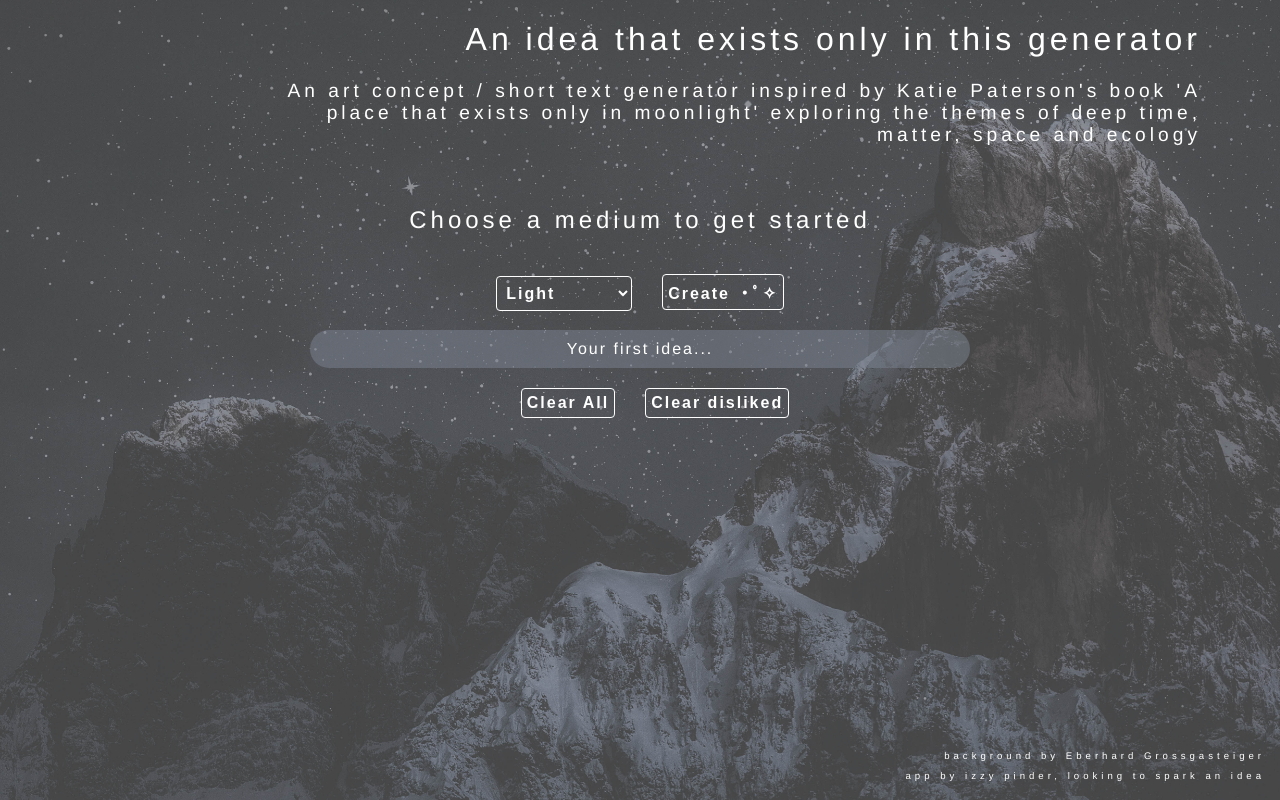
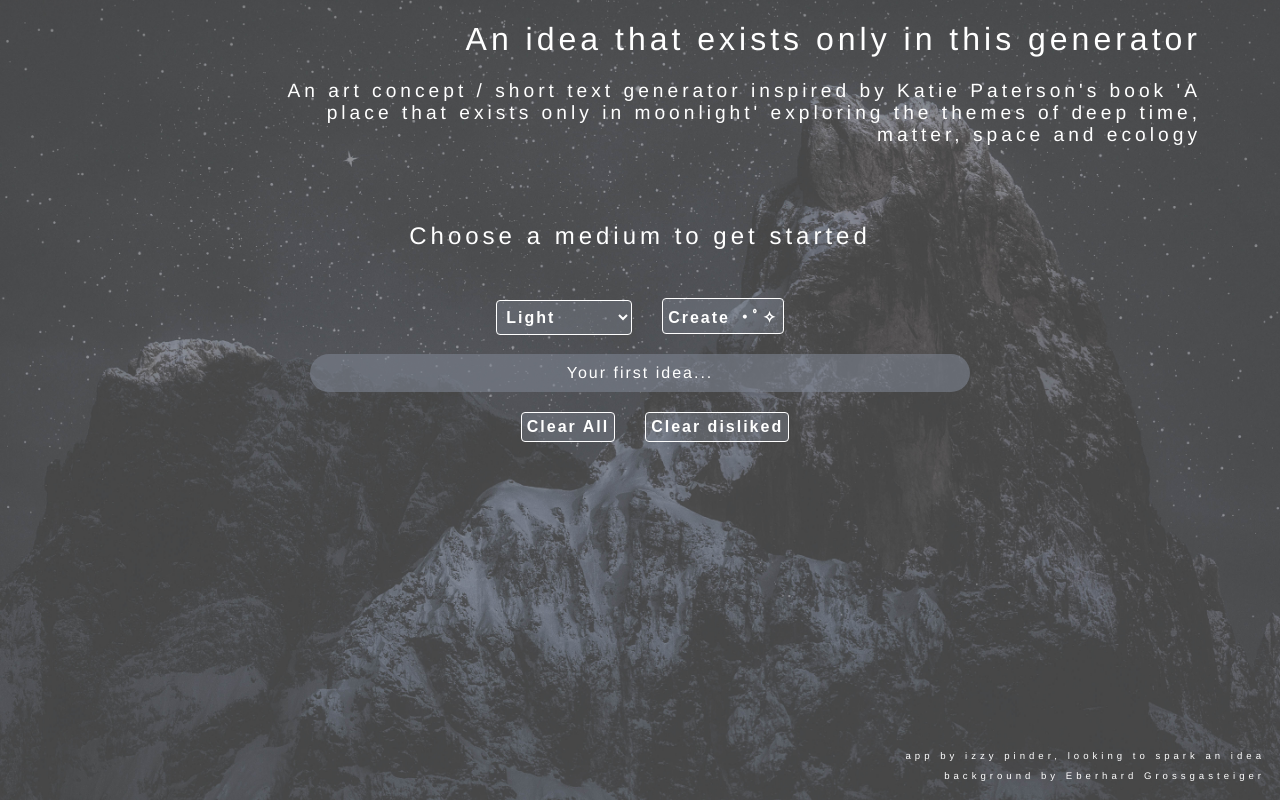
Before and after one commit to izzy-pin/art-idea-generator, a React (Create React App) app: page / in a window 1280 px wide. Built offline with nearby package versions, Linux system fonts and the light colour scheme; no server answers.

Commit message:
conditionally add background colour to elements if get request is successful, don't if error and using pexels image

```diff
--- a/src/components/footer.jsx
+++ b/src/components/footer.jsx
@@ -1,17 +1,36 @@
-const Footer = () => {
+const Footer = ({ bgSrc }) => {
   return (
-    <footer>
+    <footer className={bgSrc.nasa ? "Nasa__footer" : null}>
       <p>
-        background by{" "}
-        <a
-          href="https://www.pexels.com/@eberhardgross"
-          target="_blank"
-          rel="noreferrer"
-        >
-          Eberhard Grossgasteiger{" "}
+        app by{" "}
+        <a href="https://github.com/izzy-pin" target="_blank" rel="noreferrer">
+          izzy pinder
         </a>
+        , looking to spark an idea
       </p>
-      <p>app by izzy pinder, looking to spark an idea</p>
+      <p>
+        background{" "}
+        {!bgSrc.nasa ? (
+          <>
+            by{" "}
+            <a
+              href="https://www.pexels.com/@eberhardgross"
+              target="_blank"
+              rel="noreferrer"
+            >
+              {bgSrc.source}
+            </a>
+          </>
+        ) : (
+          <>
+            {" "}
+            is {bgSrc.source} from Nasa's{" "}
+            <a href="https://api.nasa.gov/" target="_blank" rel="noreferrer">
+              Astronomy Picture of the Day API{" "}
+            </a>
+          </>
+        )}
+      </p>
     </footer>
   );
 };
--- a/src/components/header.jsx
+++ b/src/components/header.jsx
@@ -1,6 +1,6 @@
-const Header = () => {
+const Header = ({ bgSrc }) => {
   return (
-    <header>
+    <header className={bgSrc.nasa ? "Nasa__header" : null}>
       <h1>An idea that exists only in this generator</h1>
       <p className="intro">
         An art concept / short text generator inspired by{" "}
--- a/src/index.css
+++ b/src/index.css
@@ -10,11 +10,14 @@ body {
   -webkit-font-smoothing: antialiased;
   -moz-osx-font-smoothing: grayscale;
   color: white;
-  background-image: url("./images/bckgrd.jpg");
   background-color: grey;
   background-size: cover;
-  background-size: 1500px 1000px;
   padding-bottom: 60px;
+}
+
+.Nasa__header {
+  border-radius: 0 10px 10px 0;
+  background-color: rgba(125, 132, 145, 0.5);
 }
 
 h1 {
@@ -28,6 +31,7 @@ h1 {
 
 .intro {
   font-size: 1.2rem;
+  padding-bottom: 8px;
 }
 
 p {
@@ -37,16 +41,28 @@ p {
   padding-right: 15px;
 }
 
+.directions__div {
+  display: flex;
+  justify-content: center;
+}
+
 .choose__h2 {
   letter-spacing: 4px;
   font-weight: 400;
   margin-top: 60px;
+  padding: 8px;
+}
+
+.Nasa__h2 {
+  border-radius: 10px;
+  background-color: rgba(125, 132, 145, 0.5);
+  width: fit-content;
 }
 
 .idea {
   padding: 10px;
   border-radius: 30px;
-  background: rgba(125, 132, 145, 0.5);
+  background: rgba(125, 132, 145, 0.6);
   margin: auto;
   width: 70%;
 }
@@ -66,7 +82,7 @@ ul {
   color: white;
   border-radius: 4px;
   border: 1px solid white;
-  background-color: transparent;
+  background-color: rgba(125, 132, 145, 0.4);
   letter-spacing: 2px;
 }
 
@@ -81,7 +97,7 @@ ul {
 
 .choose:hover,
 .createOrClear:hover {
-  background-color: #7d8491;
+  background-color: rgba(125, 132, 145, 0.9);
 }
 
 a:link,
@@ -103,6 +119,11 @@ footer {
   bottom: 0;
   width: 100%;
   height: 60px;
+  border-radius: 4px;
+}
+
+.Nasa__footer {
+  background-color: rgba(125, 132, 145, 0.5);
 }
 
 @media screen and (min-width: 1100px) {
```
